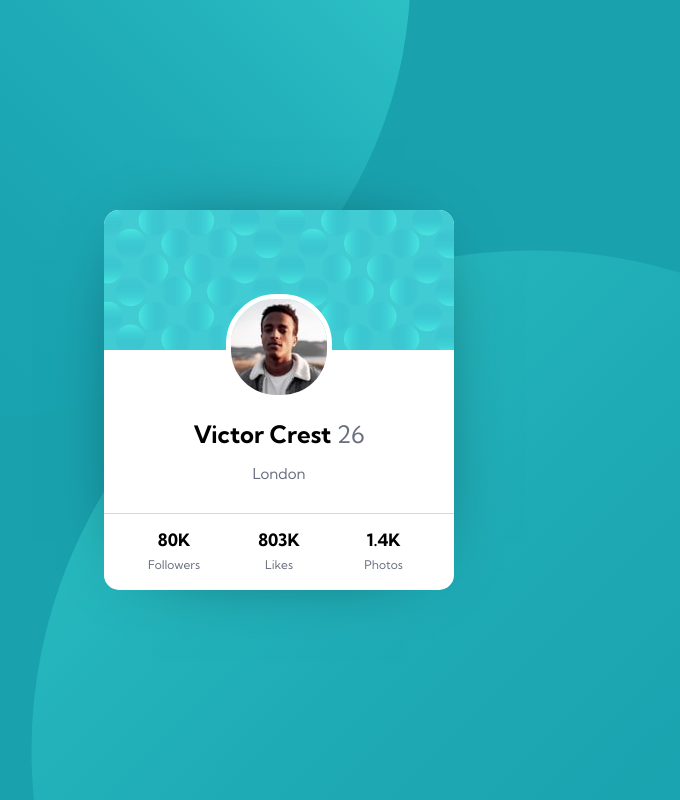
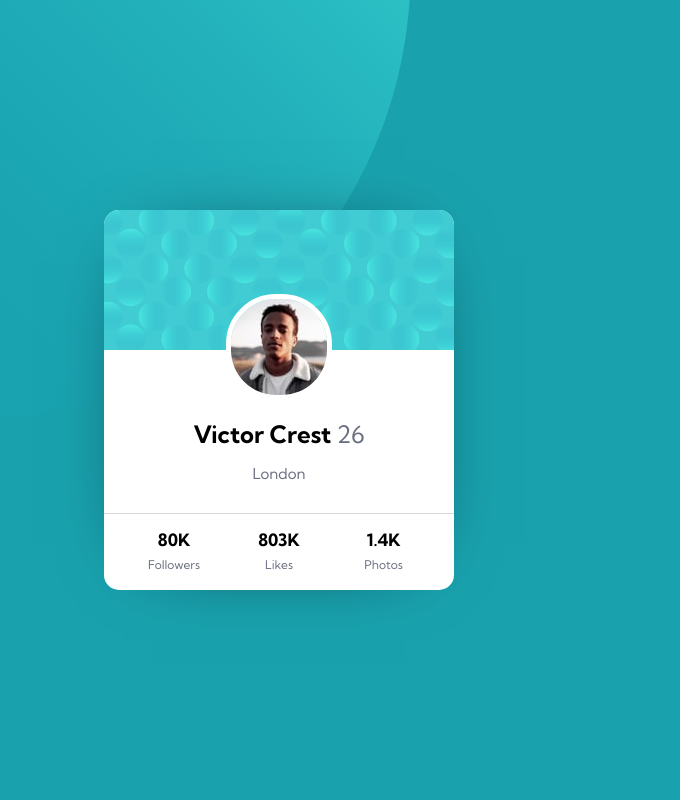
Before and after one commit to LipeMachado/profileCard-Challenge, a React (Create React App) app: page / in a window 1280 px wide. Shown: the whole page, without its empty margins (361-1041 px from the left). Built offline with nearby package versions, Linux system fonts and the light colour scheme.

Commit message:
New Update

```diff
--- a/src/globalStyled.js
+++ b/src/globalStyled.js
@@ -1,5 +1,4 @@
 import { createGlobalStyle } from 'styled-components';
-import  bgBottomPattern from './assets/bg-pattern-bottom.svg';
 
 export const GlobalStyle = createGlobalStyle`
 
@@ -10,7 +9,6 @@ export const GlobalStyle = createGlobalStyle`
 
     body {
         background-color: hsl(185, 75%, 39%);
-        background-image: url(${bgBottomPattern});
         background-repeat: no-repeat;
         background-size: 1000px;
         background-position: 140% -125%;
```
